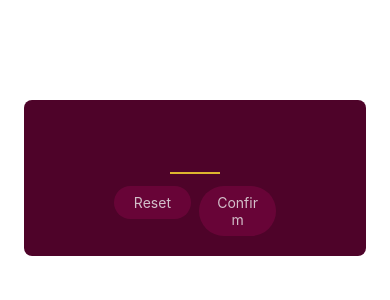
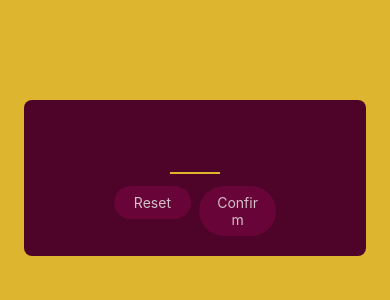
Before and after one commit to nimnaherath/react-game, a React Native app: screen / in a window 390 px wide. Shown: the top 300 px of the page. Built offline with nearby package versions, Linux system fonts and the light colour scheme.

Commit message:
Add background color

```diff
--- a/App.js
+++ b/App.js
@@ -1,8 +1,17 @@
-import { StyleSheet } from "react-native";
+import { StyleSheet, View } from "react-native";
 import StartGameScreen from "./screens/StartGameScreen";
 
 export default function App() {
-  return <StartGameScreen />;
+  return (
+    <View style={styles.rootScrean}>
+      <StartGameScreen />
+    </View>
+  );
 }
 
-const styles = StyleSheet.create({});
+const styles = StyleSheet.create({
+  rootScrean: {
+    backgroundColor: "#ddb52f",
+    flex: 1,
+  },
+});
```
